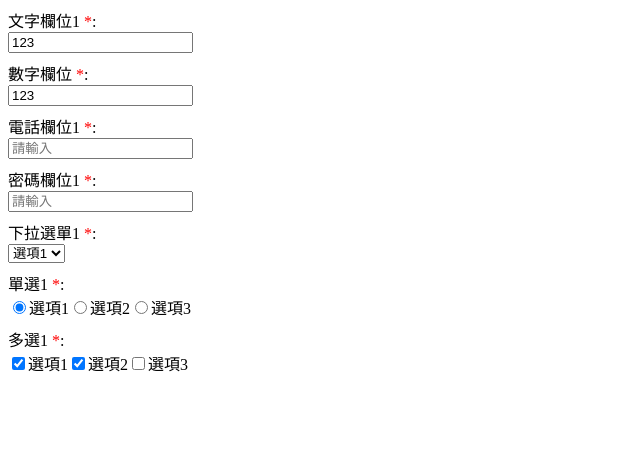
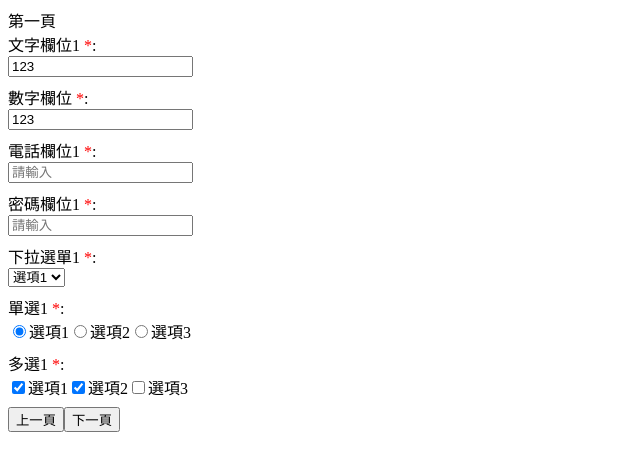
Before and after one commit to nsfe0619/2024_30day, an Angular app: page / in a window 1280 px wide. Shown: the top 470 px of the page, without its empty margins (0-640 px from the left). Built offline with nearby package versions, Linux system fonts and the light colour scheme.

Commit message:
[day14]分頁邏輯

```diff
--- a/src/app/pages/main/main.component.html
+++ b/src/app/pages/main/main.component.html
@@ -1,11 +1,5 @@
-<div [formGroup]="fieldForm">
-  <div *ngFor="let fieldSetting of fieldSettings">
-    <app-field-template
-      [fieldSetting]="fieldSetting"
-      [fieldObj]="fieldObj"
-      [control]="getControl(fieldSetting.name)"
-    >
-    </app-field-template>
-    <!-- {{ getControl(fieldSetting.name).value }} -->
-  </div>
+<div>
+  <app-form-input [pageSetting]="pageSettings[page]"> </app-form-input>
+  <button (click)="pagePrev()">上一頁</button>
+  <button (click)="pageNext()">下一頁</button>
 </div>
--- a/src/app/pages/main/main.component.ts
+++ b/src/app/pages/main/main.component.ts
@@ -1,6 +1,6 @@
 import { Component, OnInit } from '@angular/core';
-import { FormBuilder, FormControl, FormGroup, Validators } from '@angular/forms';
-import { FieldSetting } from 'src/app/shared/component/form/element/field-setting.model';
+import { Validators } from '@angular/forms';
+import { PageSetting } from 'src/app/shared/component/form/element/field-setting.model';
 
 @Component({
     selector: 'app-main',
@@ -9,9 +9,10 @@ import { FieldSetting } from 'src/app/shared/component/form/element/field-settin
 })
 export class MainComponent implements OnInit
 {
-    fieldObj!: any;
-    fieldForm!: FormGroup;
-    fieldSettings: FieldSetting[] = [
+    page = 0;
+    pageSettings: PageSetting[] = [{
+        title: '第一頁',
+        fieldSettings: [
             {
                 name: 'text1',
                 cname: '文字欄位1',
@@ -82,28 +83,137 @@ export class MainComponent implements OnInit
                     { label: '選項3', value: '3' },
                 ]
             },
-    ];
+        ]
+    }, {
+        title: '第二頁',
+        fieldSettings: [
+            {
+                name: 'text1',
+                cname: '文字欄位1',
+                inputType: 'text',
+                placeholder: '請輸入文字',
+                required: true,
+                defaultValue: '123',
+                validator: [Validators.required, Validators.maxLength(10)]
+            },
+            {
+                name: 'number1',
+                cname: '數字欄位',
+                inputType: 'number',
+                placeholder: '請輸入數字',
+                required: true,
+                defaultValue: '123'
+            },
+            {
+                name: 'tel1',
+                cname: '電話欄位1',
+                inputType: 'tel',
+                placeholder: '請輸入',
+                required: true,
+            },
+            {
+                name: 'password1',
+                cname: '密碼欄位1',
+                inputType: 'password',
+                placeholder: '請輸入',
+                required: true,
+            },
+        ]
+    }, {
+        title: '第三頁',
+        fieldSettings: [
+            {
+                name: 'text1',
+                cname: '文字欄位1',
+                inputType: 'text',
+                placeholder: '請輸入文字',
+                required: true,
+                defaultValue: '123',
+                validator: [Validators.required, Validators.maxLength(10)]
+            },
+            {
+                name: 'number1',
+                cname: '數字欄位',
+                inputType: 'number',
+                placeholder: '請輸入數字',
+                required: true,
+                defaultValue: '123'
+            },
+            {
+                name: 'tel1',
+                cname: '電話欄位1',
+                inputType: 'tel',
+                placeholder: '請輸入',
+                required: true,
+            },
+            {
+                name: 'password1',
+                cname: '密碼欄位1',
+                inputType: 'password',
+                placeholder: '請輸入',
+                required: true,
+            },
+            {
+                name: 'select1',
+                cname: '下拉選單1',
+                inputType: 'select',
+                placeholder: '請選擇',
+                required: true,
+                defaultValue: '1',
+                options: [
+                    { label: '選項1', value: '1' },
+                    { label: '選項2', value: '2' },
+                    { label: '選項3', value: '3' },
+                ]
+            },
+            {
+                name: 'radio1',
+                cname: '單選1',
+                inputType: 'radio',
+                placeholder: '',
+                required: true,
+                defaultValue: '1',
+                options: [
+                    { label: '選項1', value: '1' },
+                    { label: '選項2', value: '2' },
+                    { label: '選項3', value: '3' },
+                ]
+            },
+            {
+                name: 'checkbox1',
+                cname: '多選1',
+                inputType: 'checkbox',
+                placeholder: '',
+                required: true,
+                defaultValue: '1,2',
+                options: [
+                    { label: '選項1', value: '1' },
+                    { label: '選項2', value: '2' },
+                    { label: '選項3', value: '3' },
+                ]
+            },
+        ]
+    }]
 
-    constructor(private fb: FormBuilder) { }
+
+    constructor() { }
 
     ngOnInit(): void
     {
-        // 用reduce將name作為key值 defaultValue作為Value
-        this.fieldObj = this.fieldSettings.reduce((acc: any, item) =>
-        {
-            acc[item.name] = [item.defaultValue || ''];
-            if (item.validator && item.validator.length > 0)
-            {
-                acc[item.name].push({ validators: item.validator })
-            }
-            return acc;
-        }, {});
-
-        this.fieldForm = this.fb.group(this.fieldObj);
     }
 
-    getControl(columnName: string)
+    pageNext()
     {
-        return this.fieldForm.get(columnName) as FormControl
+        if (this.pageSettings[this.page].form?.invalid) return;
+        if (this.page < this.pageSettings.length - 1)
+        {
+            this.page = Number(this.page) + 1;
         }
     }
+
+    pagePrev()
+    {
+        if (this.page > 0)
+            this.page = Number(this.page) - 1;
+    }
+}
--- a/src/app/shared/component/form/element/element.module.ts
+++ b/src/app/shared/component/form/element/element.module.ts
@@ -10,6 +10,7 @@ import { FormsModule, ReactiveFormsModule } from '@angular/forms';
 import { BaseSelectComponent } from './base-select/base-select.component';
 import { BaseRadioComponent } from './base-radio/base-radio.component';
 import { BaseCheckboxComponent } from './base-checkbox/base-checkbox.component';
+import { FormInputComponent } from './form-input/form-input.component';
 
 
 
@@ -23,7 +24,8 @@ import { BaseCheckboxComponent } from './base-checkbox/base-checkbox.component';
         FieldTemplateComponent,
         BaseSelectComponent,
         BaseRadioComponent,
-        BaseCheckboxComponent
+        BaseCheckboxComponent,
+        FormInputComponent
     ],
     imports: [
         CommonModule,
@@ -31,7 +33,7 @@ import { BaseCheckboxComponent } from './base-checkbox/base-checkbox.component';
         ReactiveFormsModule
     ],
     exports: [
-        FieldTemplateComponent
+        FormInputComponent
     ]
 })
 export class ElementModule { }
--- a/src/app/shared/component/form/element/field-template/field-template.component.ts
+++ b/src/app/shared/component/form/element/field-template/field-template.component.ts
@@ -10,8 +10,7 @@ import { FormControl } from '@angular/forms';
 export class FieldTemplateComponent implements OnInit
 {
     @Input() fieldSetting!: FieldSetting;
-    @Input() fieldObj!: any;
-    @Input() control!:FormControl;
+    @Input() control!: FormControl;
 
     constructor() { }
 
--- /dev/null
+++ b/src/app/shared/component/form/element/form-input/form-input.component.html
@@ -0,0 +1,11 @@
+<div [formGroup]="pageSetting.form!" *ngIf="pageSetting.form">
+  {{ pageSetting.title }}
+  <div *ngFor="let fieldSetting of pageSetting.fieldSettings">
+    <app-field-template
+      [fieldSetting]="fieldSetting"
+      [control]="getControl(fieldSetting.name)"
+    >
+    </app-field-template>
+    <!-- {{ getControl(fieldSetting.name).value }} -->
+  </div>
+</div>
--- /dev/null
+++ b/src/app/shared/component/form/element/form-input/form-input.component.ts
@@ -0,0 +1,37 @@
+import { Component, Input, OnChanges, OnInit } from '@angular/core';
+import { FormBuilder, FormControl, FormGroup } from '@angular/forms';
+import { PageSetting } from '../field-setting.model';
+
+@Component({
+    selector: 'app-form-input',
+    templateUrl: './form-input.component.html',
+    styleUrls: ['./form-input.component.scss']
+})
+export class FormInputComponent implements OnChanges
+{
+    @Input() pageSetting!: PageSetting
+    fieldObj!: object;
+    constructor(private fb: FormBuilder) { }
+
+    ngOnChanges(): void
+    {
+        // 用reduce將name作為key值 defaultValue作為Value
+
+        this.pageSetting.form = this.fb.group(this.pageSetting.fieldSettings.reduce((acc: any, item) =>
+        {
+            acc[item.name] = [item.defaultValue || ''];
+            if (item.validator && item.validator.length > 0)
+            {
+                acc[item.name].push({ validators: item.validator })
+            }
+            return acc;
+        }, {}));
+        console.log('pageSetting', this.pageSetting)
+    }
+
+    getControl(columnName: string)
+    {
+        return this.pageSetting.form?.get(columnName) as FormControl
+    }
+
+}
```
Also changed, not shown: src/app/shared/component/form/element/field-setting.model.ts (+9 -1 lines), src/app/shared/component/form/element/form-input/form-input.component.scss (added), 1 other file (tests, documents, lock files or other folders). Lines whose indentation alone changed are shown as unchanged.
